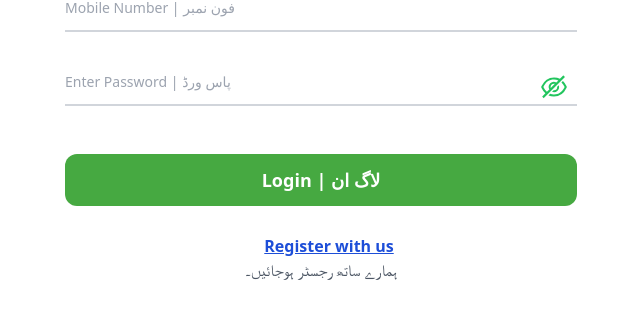
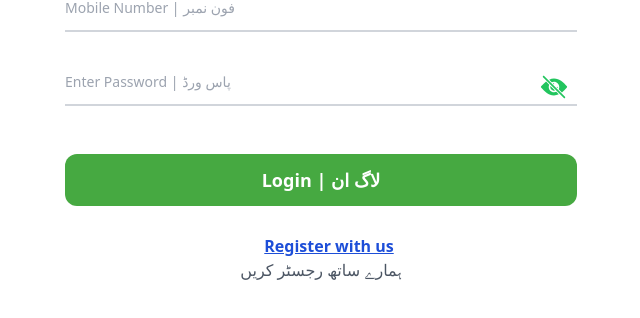
Before and after one commit to grey-software/wssc, a Next.js app: page / in a window 1280 px wide. Shown: the part 386-704 px from the top of the page, without its empty margins (319-959 px from the left). Built offline with nearby package versions, Linux system fonts and the light colour scheme.

Commit message:
changed icons and modified filter block

```diff
--- a/app/complaint/stages/[stage]/page.tsx
+++ b/app/complaint/stages/[stage]/page.tsx
@@ -39,7 +39,7 @@ const Complaints = ({ params }: any) => {
           </label>
           <select
             id="countries"
-            className="w-1/3 bg-gray-50 border border-gray-300 text-gray-900 text-sm rounded-lg focus:ring-blue-500 focus:border-blue-500 block p-2"
+            className="w-2/5 bg-gray-50 border border-gray-300 text-gray-900 text-sm rounded-md focus:ring-blue-500 focus:border-blue-500 block p-2 outline-none"
             onChange={(e) => setStates(e.target.value)}
           >
             <option defaultValue={states}>{states}</option>
--- a/components/Auth/SignUp.tsx
+++ b/components/Auth/SignUp.tsx
@@ -8,7 +8,9 @@ import logo from "../../public/wsscmlogo.png";
 import Image from "next/image";
 import { SignUpUser } from "@/Redux-toolkit/UserSlice";
 import { useDispatch } from "react-redux";
-import {AiOutlineEye, AiOutlineEyeInvisible} from 'react-icons/ai'
+import { AiOutlineEye, AiOutlineEyeInvisible } from 'react-icons/ai'
+import { IoIosEye, IoIosEyeOff } from "react-icons/io";
+
 interface Prop {
   setAuthState: Dispatch<SetStateAction<string>>;
 }
@@ -123,12 +125,12 @@ const SignUp = ({ setAuthState }: Prop) => {
               />
               {/* show password and hide password icons  */}
               {showPassword ? (
-                <AiOutlineEye
+                <IoIosEye
                   onClick={() => setshowPassword(!showPassword)}
                   className=" absolute right-2 top-0 text-3xl text-green-500 font-bold float-right"
                 />
               ) : (
-                <AiOutlineEyeInvisible
+                <IoIosEyeOff
                   onClick={() => setshowPassword(!showPassword)}
                   className=" absolute right-2 top-0 text-3xl text-green-500 font-bold float-right"
                 />
@@ -157,12 +159,12 @@ const SignUp = ({ setAuthState }: Prop) => {
               />
               {/* show or hide confirm password */}
               {confirmPassword ? (
-                <AiOutlineEye
+                <IoIosEye
                   onClick={() => setconfirmPassword(!confirmPassword)}
                   className=" absolute right-2 top-0 text-3xl text-green-500 font-bold float-right"
                 />
               ) : (
-                <AiOutlineEyeInvisible
+                <IoIosEyeOff
                   onClick={() => setconfirmPassword(!confirmPassword)}
                   className=" absolute right-2 top-0 text-3xl text-green-500 font-bold float-right"
                 />
--- a/components/Auth/Signin.tsx
+++ b/components/Auth/Signin.tsx
@@ -8,8 +8,7 @@ import logo from "../../public/wsscmlogo.png";
 import Image from "next/image";
 import { useDispatch, useStore } from "react-redux";
 import { SignInUser } from "@/Redux-toolkit/UserSlice";
-import { BiShow, BiHide } from "react-icons/bi"
-import { AiOutlineEye, AiOutlineEyeInvisible } from "react-icons/ai";
+import {IoIosEye, IoIosEyeOff} from 'react-icons/io'
 
 interface Prop {
   setAuthState: Dispatch<SetStateAction<string>>;
@@ -92,12 +91,12 @@ const Signin = ({ setAuthState }: Prop) => {
               />
               {/* show password and hide password icons */}
               {showPassword ? (
-                <AiOutlineEye
+                <IoIosEye
                   onClick={() => setshowPassword(!showPassword)}
                   className=" absolute right-2 top-0 text-3xl text-green-500 font-bold float-right"
                 />
               ) : (
-                <AiOutlineEyeInvisible
+                <IoIosEyeOff
                   onClick={() => setshowPassword(!showPassword)}
                   className=" absolute right-2 top-0 text-3xl text-green-500 font-bold float-right"
                 />
@@ -132,7 +131,7 @@ const Signin = ({ setAuthState }: Prop) => {
                 Register with us
               </span>
               <h5 className="text-md text-gray-600 text-center no-underline">
-                ہمارے ساتھ رجسٹر ہوجائیں۔
+                ہمارے ساتھ رجسٹر کریں
               </h5>
             </div>
           </form>
```
